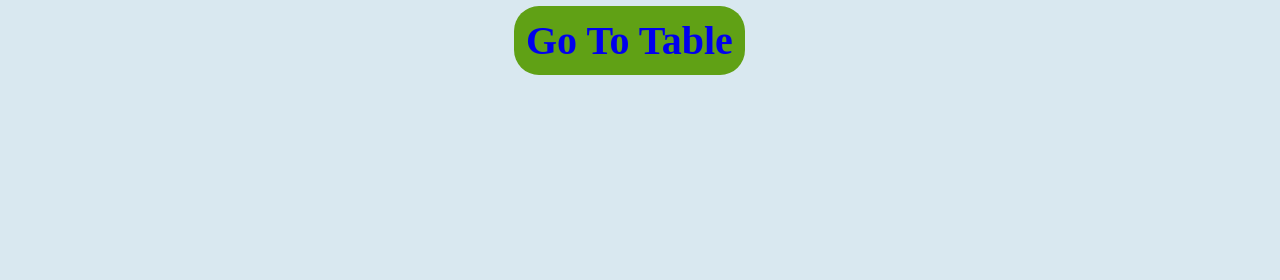
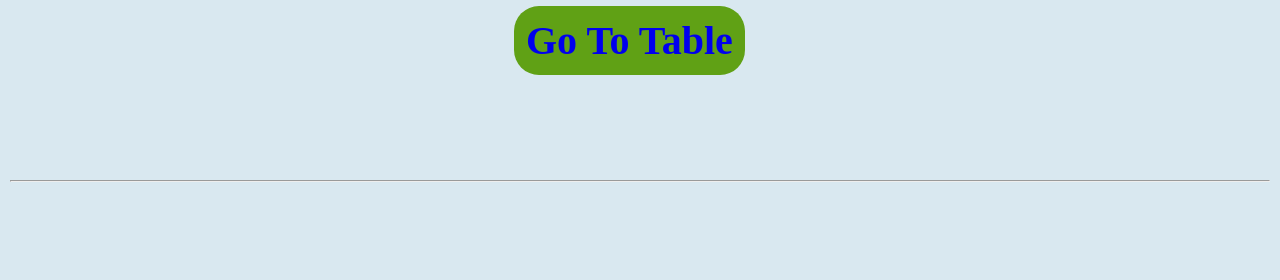
Before and after one commit to chuantianlin/CSC350_E, a PHP site: page /getCsv.php in a window 1280 px wide. Shown: the part 396-676 px from the top of the page. Run offline with PHP 8.4, Linux system fonts and the light colour scheme.

Commit message:
Update getCsv.php

```diff
--- a/getCsv.php
+++ b/getCsv.php
@@ -449,4 +449,10 @@ return str_pad($hours,2,"0",STR_PAD_LEFT).str_pad($minutes,2,"0",STR_PAD_LEFT).s
 
 }
 }
+echo'</br></br></br></br></br></br></br><hr>
+
+<a href="https://www.facebook.com/chuantian.lin" class="fa fa-facebook"></a>
+<a href="mailto:llcttt@gmail.com" class="fa fa-google"></a>
+<a href="https://www.instagram.com/null_lct/" class="fa fa-instagram"></a>';
+
 ?>
```
